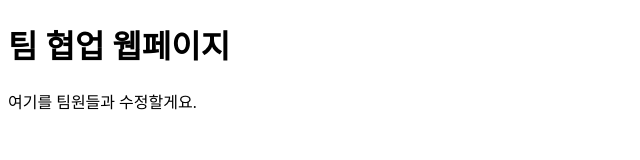
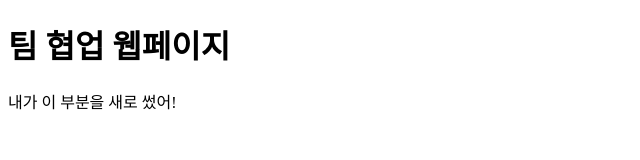
Before and after one commit to kimsooyoung-si/team-project, a plain HTML site: page index.html in a window 1280 px wide. Shown: the full height of the page, 0-640 px from the left. Drawn offline with Linux system fonts and the light colour scheme.

Commit message:
my-feature에서 문단 수정

```diff
--- a/index.html
+++ b/index.html
@@ -6,6 +6,6 @@
 </head>
 <body>
     <h1>팀 협업 웹페이지</h1>
-    <p>여기를 팀원들과 수정할게요.</p>
+    <p>내가 이 부분을 새로 썼어!</p>
 </body>
 </html>
```
